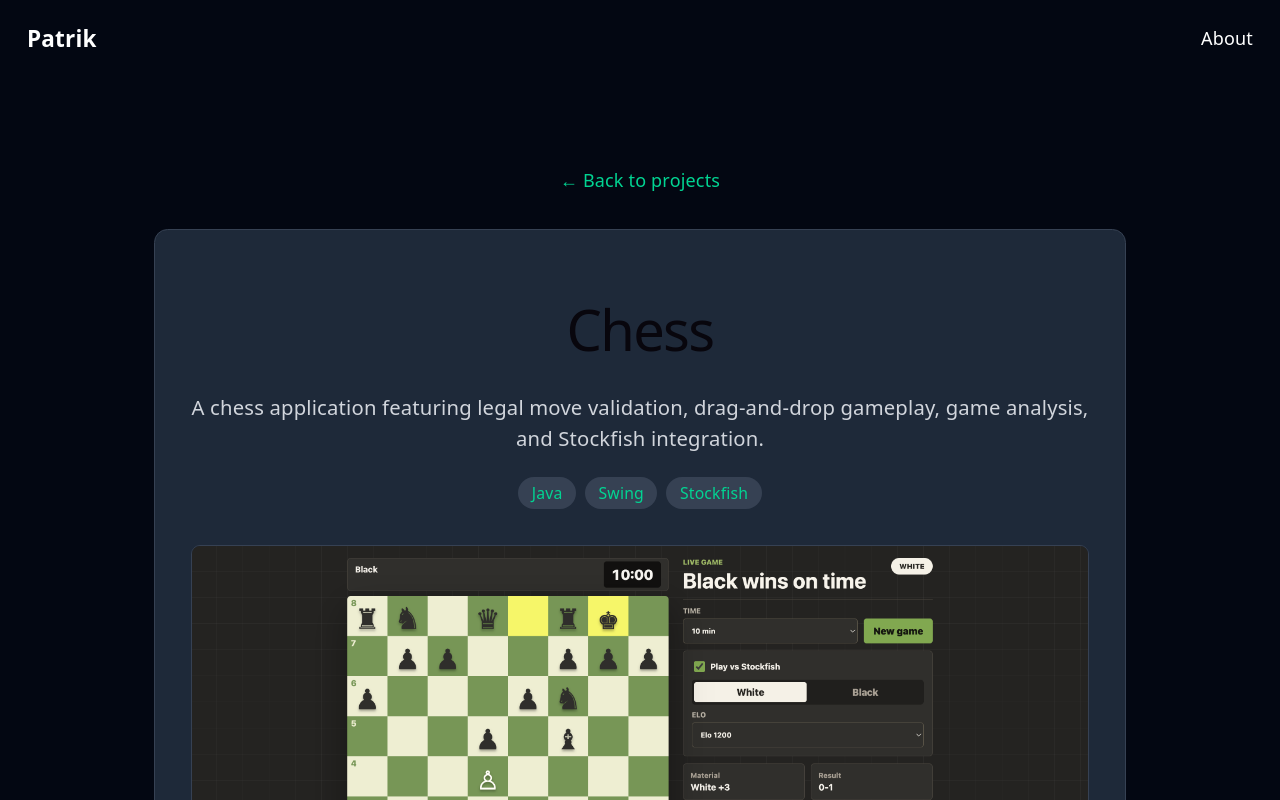
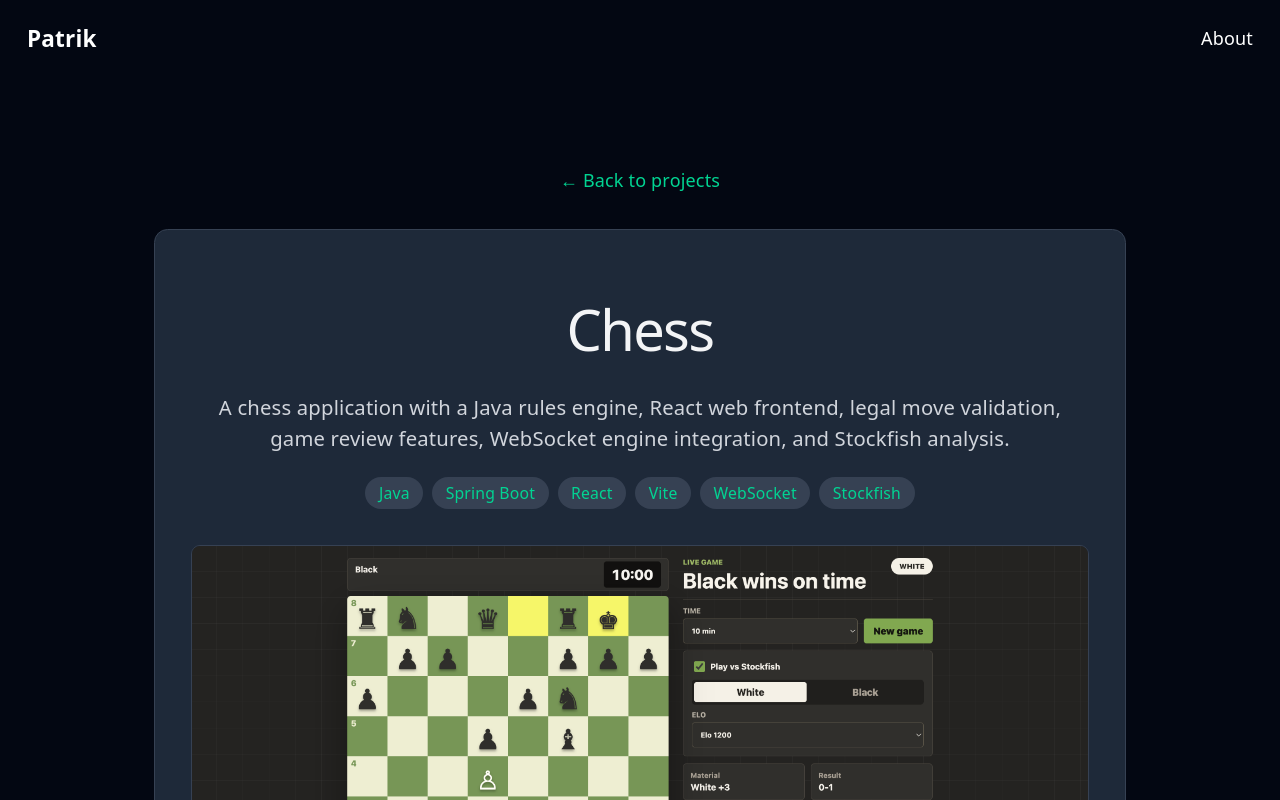
Before and after one commit to pthormodsen/portfolio, a React (Vite) app: page /projects/chess in a window 1280 px wide. Shown: the top 800 px of the page. Built offline with nearby package versions, Linux system fonts and the light colour scheme.

Commit message:
Fixed titles in light mode dissapearing

```diff
--- a/src/data/projects.js
+++ b/src/data/projects.js
@@ -19,6 +19,7 @@ const chessImages = import.meta.glob(
 const todoPictures = Object.values(todoImages);
 const chessPictures = Object.values(chessImages);
 
+{/*
 export const projects = [
   {
     slug: "todo-list",
@@ -71,3 +72,52 @@ export const projects = [
     github: ""
   }
 ];
+*/}
+
+export const projects = [
+  {
+    slug: "todo-list",
+    title: "TODO List",
+    description: "A Spring Boot task manager with user authentication, task CRUD, validation, PostgreSQL persistence, local H2 support, email reminders, and Docker deployment.",
+    tech: ["Java", "Spring Boot", "Spring Security", "PostgreSQL", "H2", "Docker"],
+    liveLink: "https://todo.patreek.no",
+    github: "https://github.com/pthormodsen/TODOListSpringBoot",
+    images: todoPictures
+  },
+  {
+    slug: "chess",
+    title: "Chess",
+    description: "A chess application with a Java rules engine, React web frontend, legal move validation, game review features, WebSocket engine integration, and Stockfish analysis.",
+    tech: ["Java", "Spring Boot", "React", "Vite", "WebSocket", "Stockfish"],
+    liveLink: "https://chess.patreek.no",
+    github: "https://github.com/pthormodsen/Chess",
+    images: chessPictures
+  },
+  {
+    slug: "project-manager",
+    title: "Project Manager",
+    description: "A full-stack project management system with a React/TypeScript Kanban board and a Spring Boot REST API for users, projects, and tasks.",
+    tech: ["React", "TypeScript", "Tailwind CSS", "Spring Boot", "Spring Data JPA", "H2"],
+    liveLink: "",
+    githubLinks: [
+      { label: "Frontend", url: "https://github.com/pthormodsen/projectmanager-frontend" },
+      { label: "Backend", url: "https://github.com/pthormodsen/Projectmanager-backend" }
+    ]
+  },
+  {
+    slug: "registration-system",
+    title: "Registration System",
+    description: "A Spring Boot participant registration system with JSP views, login flow, participant list management, server-side validation, and PostgreSQL persistence.",
+    tech: ["Java", "Spring Boot", "JSP", "JSTL", "Spring Data JPA", "PostgreSQL"],
+    liveLink: "",
+    github: "https://github.com/pthormodsen/oblig4dat108"
+  },
+  {
+    slug: "quiz-app",
+    title: "Quiz App",
+    description: "A full-stack quiz application with a React/TypeScript frontend and Spring Boot REST API for creating quizzes, adding questions, and storing quiz data in H2.",
+    tech: ["React", "TypeScript", "Spring Boot", "Spring Data JPA", "H2"],
+    liveLink: "",
+    github: "https://github.com/pthormodsen/QuizApp"
+  }
+];
--- a/src/index.css
+++ b/src/index.css
@@ -1,10 +1,16 @@
 @import "tailwindcss";
 
 :root {
+  /*
   --text: #6b6375;
   --text-h: #08060d;
   --bg: #fff;
   --border: #e5e4e7;
+  */
+  --text: #9ca3af;
+  --text-h: #f3f4f6;
+  --bg: #16171d;
+  --border: #2e303a;
   --code-bg: #f4f3ec;
   --accent: #aa3bff;
   --accent-bg: rgba(170, 59, 255, 0.1);
@@ -19,7 +25,7 @@
 
   font: 18px/145% var(--sans);
   letter-spacing: 0.18px;
-  color-scheme: light dark;
+  /*color-scheme: light dark;*/
   color: var(--text);
   background: var(--bg);
   font-synthesis: none;
@@ -31,7 +37,7 @@
     font-size: 16px;
   }
 }
-
+/*
 @media (prefers-color-scheme: dark) {
   :root {
     --text: #9ca3af;
@@ -51,7 +57,7 @@
     filter: invert(1) brightness(2);
   }
 }
-
+*/
 body {
   margin: 0;
 }
```
